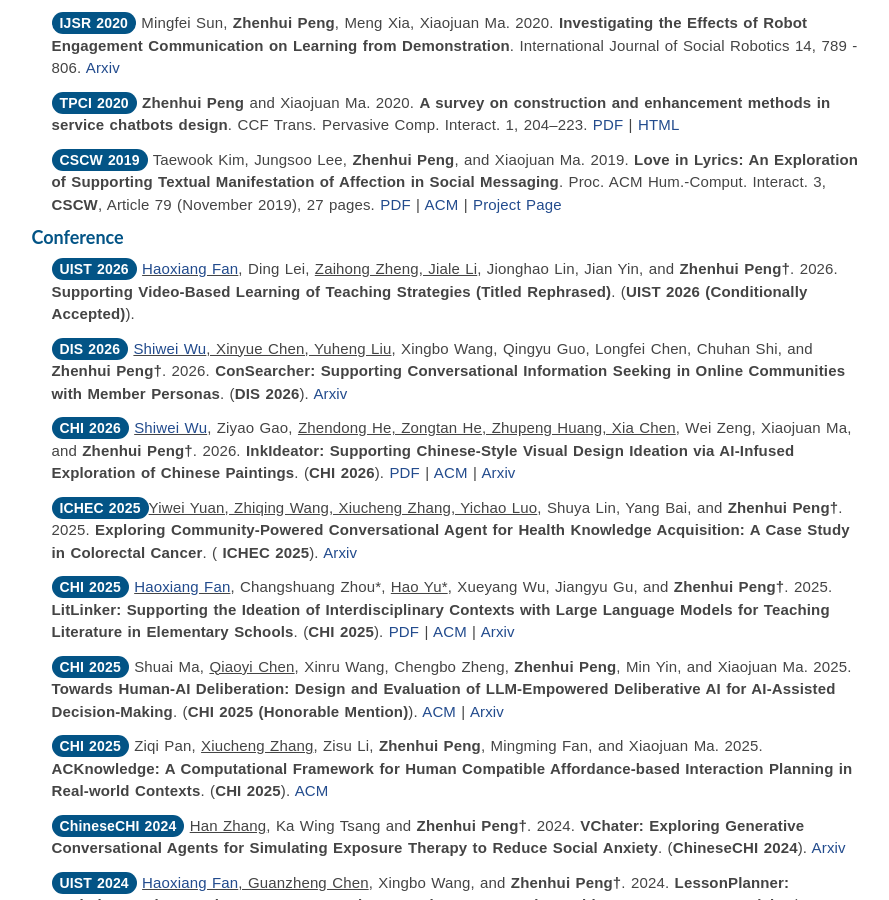
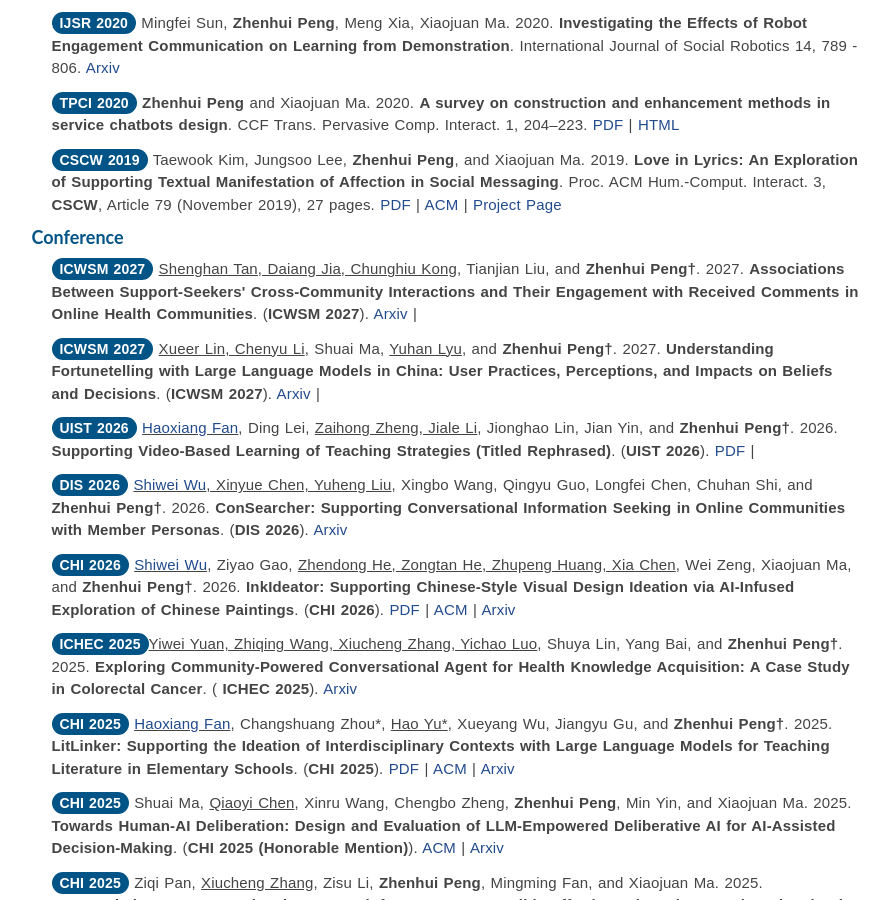
Before and after one commit to PenguinZhou/PenguinZhou.github.io, a Jekyll site: the page index.html, which Jekyll copies as it is, in a window 1280 px wide and 900 px high, scrolled down 2008 px. Shown: the whole window, without its empty margins (351-1240 px from the left). Built offline with Jekyll 4.4.1, drawn with Linux system fonts in a browser that asks for light colours; some of the changed text lies outside the part shown.

Commit message:
update accepted papers

```diff
--- a/index.html
+++ b/index.html
@@ -98,6 +98,9 @@
                     <h3 class="widget-title">News</h3>
 
                     <ul>
+                        <li>
+                            <a>July 2026:</a> Two papers accepted by <strong>ICWSM 2027</strong>. Congrats to Xueer Lin et. al and Shenghan Tan et. al.!
+                        </li>
                         <li>
                             <a>June 2026:</a> A paper about video-based learning of teaching strategies is conditionally accepted by <strong>UIST 2026</strong>. Congrats to Haoxiang et. al! Thanks to Prof. Jionghao Lin from HKU!
                         </li>
@@ -541,11 +544,25 @@
 
                         <a name="conference"></a>
                         <h4 style='color:#035486;'><strong>Conference</strong></h4>
+                        <p class="paper"><span class="venue">ICWSM 2027</span> <span style="text-decoration: underline;">Shenghan Tan, Daiang Jia, Chunghiu Kong</span>, Tianjian Liu, and <strong>Zhenhui Peng&#8224;</strong>.
+                            2027. <strong>Associations Between Support-Seekers' Cross-Community Interactions and Their Engagement with Received Comments in Online Health Communities</strong>.
+                            (<strong>ICWSM 2027</strong>).
+                            <!-- <a href="docs/icwsm2024_grief_community.pdf">PDF</a> | -->
+                            <a href="https://arxiv.org/abs/2607.19655">Arxiv</a> |
+                            <!-- <a href="https://ojs.aaai.org/index.php/ICWSM/article/view/31362">To Appear</a>  -->
+                        </p>
+                        <p class="paper"><span class="venue">ICWSM 2027</span> <span style="text-decoration: underline;">Xueer Lin, Chenyu Li</span>, Shuai Ma, <span style="text-decoration: underline;">Yuhan Lyu</span>, and <strong>Zhenhui Peng&#8224;</strong>.
+                            2027. <strong>Understanding Fortunetelling with Large Language Models in China: User Practices, Perceptions, and Impacts on Beliefs and Decisions</strong>.
+                            (<strong>ICWSM 2027</strong>).
+                            <!-- <a href="docs/icwsm2024_grief_community.pdf">PDF</a> | -->
+                            <a href="https://arxiv.org/abs/2607.15626">Arxiv</a> |
+                            <!-- <a href="https://ojs.aaai.org/index.php/ICWSM/article/view/31362">To Appear</a>  -->
+                        </p>
                         <p class="paper"><span class="venue">UIST 2026</span> <span style="text-decoration: underline;"><a href="https://fanhaoxiang.top/">Haoxiang Fan</a></span>, Ding Lei, <span style="text-decoration: underline;">Zaihong Zheng, Jiale Li</span>, Jionghao Lin, Jian Yin, and <strong>Zhenhui Peng&#8224;</strong>.
                             2026. <strong>Supporting Video-Based Learning of Teaching Strategies (Titled Rephrased)</strong>.
-                            (<strong>UIST 2026 (Conditionally Accepted)</strong>).
-                            <!-- <a href="docs/uist24lessonplanner.pdf">PDF</a> |
-                            <a href="https://dl.acm.org/doi/10.1145/3654777.3676390">ACM</a> |
+                            (<strong>UIST 2026</strong>).
+                            <a href="uist26_teachup.pdf">PDF</a> |
+                            <!-- <a href="https://dl.acm.org/doi/10.1145/3654777.3676390">ACM</a> |
                             <a href="https://arxiv.org/abs/2408.01102">Arxiv</a>  -->
                         </p>
                         <p class="paper"><span class="venue">DIS 2026</span> <span style="text-decoration: underline;"><a href="https://shionming.github.io/shiweiwu.github.io/">Shiwei Wu</a>, Xinyue Chen, Yuheng Liu</span>, Xingbo Wang, Qingyu Guo, Longfei Chen, Chuhan Shi, and <strong>Zhenhui Peng&#8224;</strong>.
@@ -848,9 +865,9 @@
                 <div class="widget widget-archives news">
                     <h4 style="color:#035486;">Current members</h4>
                     <ul>
-                        <!-- <li>Peiyun Song (Master student, (incoming) since fall 2026, from 中山大学)</li>
+                        <li>Peiyun Song (Master student, (incoming) since fall 2026, from 中山大学)</li>
                         <li>Zongtan He (Master student, (incoming) since fall 2026, from 中山大学)</li>
-                        <li>Jingru Fan (Master student, (incoming) since fall 2026, from 中国传媒大学)</li> -->
+                        <li>Jingru Fan (Master student, (incoming) since fall 2026, from 中国传媒大学)</li>
                         <li>Le Chen (Master student, since fall 2025, from 北京化工大学)</li>
                         <li>Xia Chen (Master student, since fall 2025, from 中山大学)</li>
                         <li>Xueer Lin (Master student, since fall 2024, from 中山大学)</li>
```
Also changed, not shown: 2 other files.
